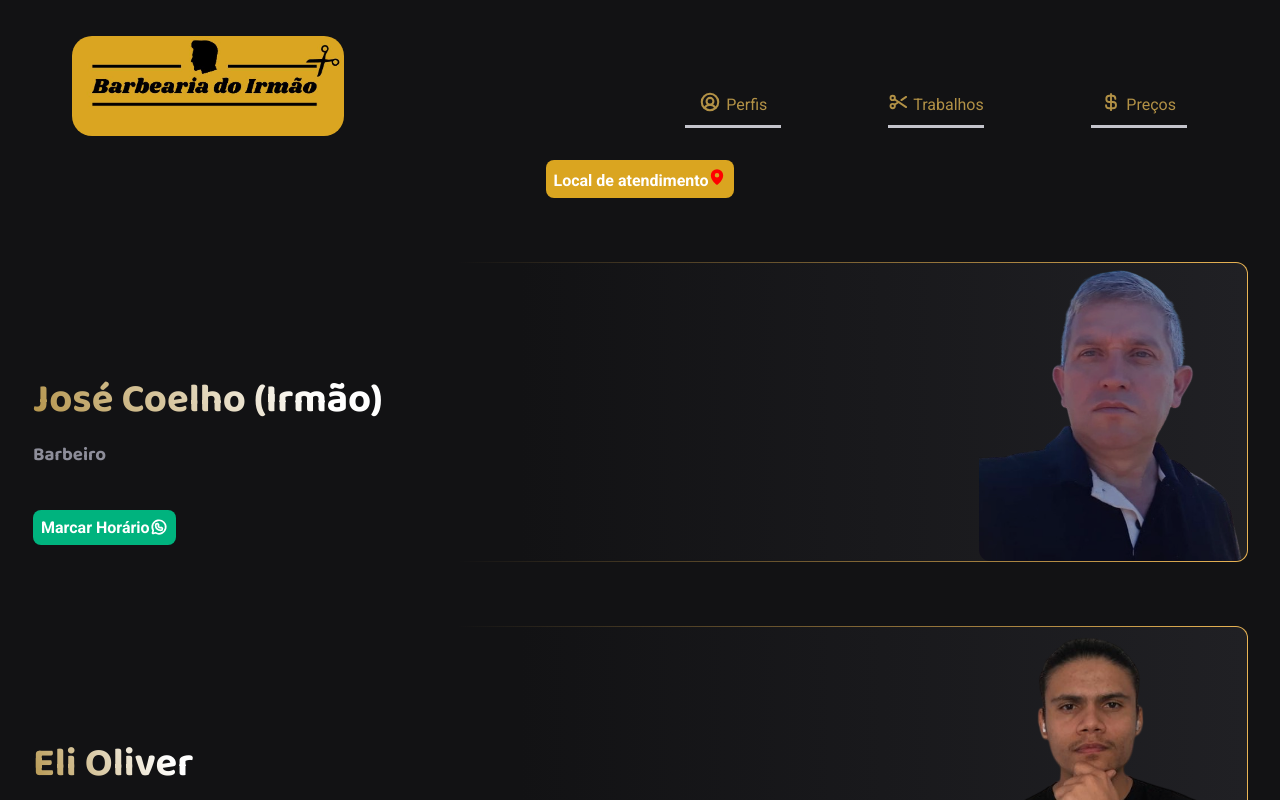
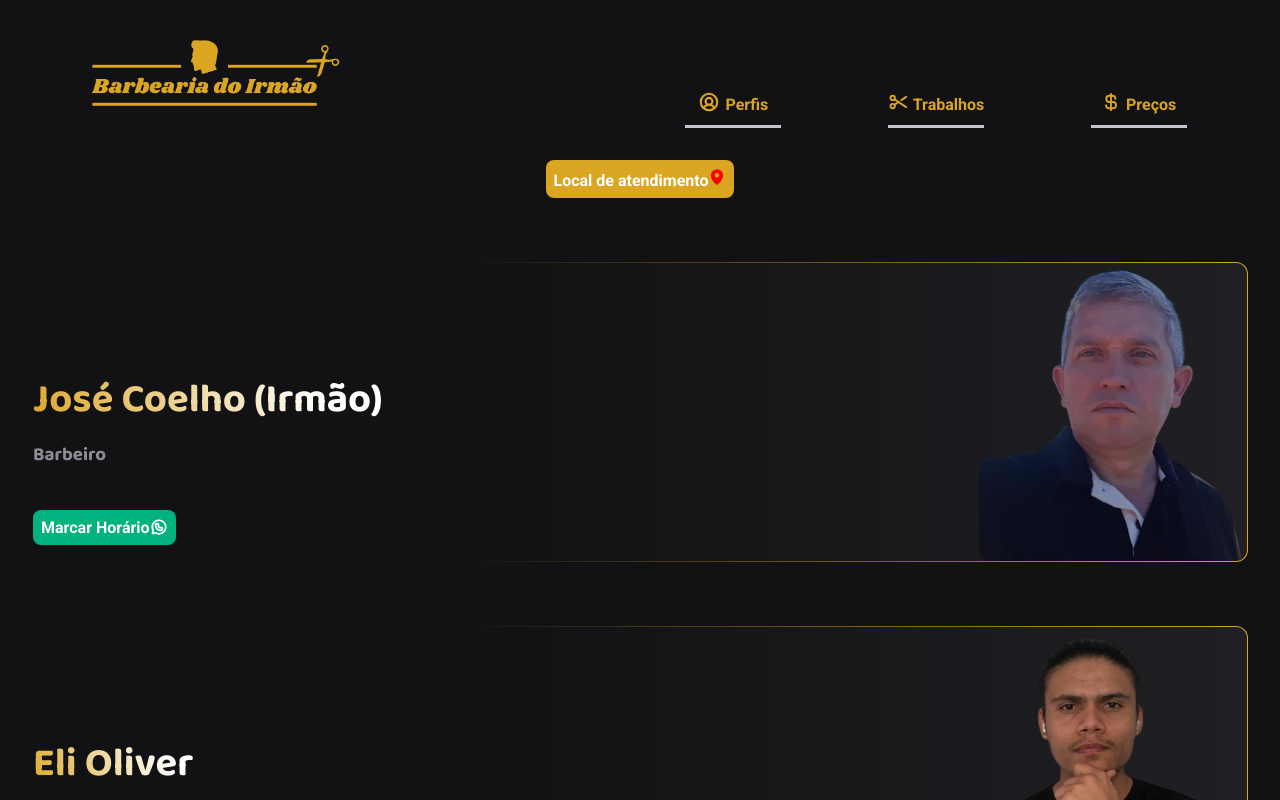
Before and after one commit to devliov/barbearia-do-iamao, a React (Vite) app: page / in a window 1280 px wide. Shown: the top 800 px of the page. Built offline with nearby package versions, Linux system fonts and the light colour scheme.

Commit message:
style: new logo and css color

```diff
--- a/src/components/Header/index.tsx
+++ b/src/components/Header/index.tsx
@@ -2,7 +2,7 @@ import { CurrencyDollar, Scissors, UserCircle } from "phosphor-react";
 import { HeaderContainer } from "./styles";
 import { ReactNode } from "react";
 
-import Logo from "../../assets/Barbearia do Irmão.jpg";
+import Logo from "../../assets/logo-barbearia-do-irmão.png";
 import ScrollToTopButton from "../Button-scroll";
 
 type MenuHeader = {
--- a/src/components/Header/styles.ts
+++ b/src/components/Header/styles.ts
@@ -50,10 +50,12 @@ export const HeaderContainer = styled.header`
       align-items: center;
       text-decoration: none;
       border-top: 3px solid transparent;
+      color: ${(props) => props.theme["gold-500"]};
       border-bottom: 3px solid ${(props) => props.theme["gray-300"]};
 
       span {
-        color: ${(props) => props.theme["gold-500"]};
+        color: ${(props) => props.theme["gold-300"]};
+        font-weight: 600;
       }
 
       &:hover {
--- a/src/pages/home/styles.ts
+++ b/src/pages/home/styles.ts
@@ -26,7 +26,7 @@ export const ContainerMain = styled.main`
     linear-gradient(
         to right,
         ${(props) => props.theme["gray-900"]} 35%,
-        ${(props) => props.theme["gold-700"]} 100%
+        ${(props) => props.theme["gold-300"]} 100%
       )
       border-box;
   border-radius: 12px;
@@ -42,7 +42,7 @@ export const ContainerMain = styled.main`
       width: max-content;
       background: linear-gradient(
         60deg,
-        ${(props) => props.theme["gold-500"]} 0%,
+        ${(props) => props.theme["gold-300"]} 0%,
         ${(props) => props.theme["white"]} 80%
       );
       -webkit-text-fill-color: transparent;
@@ -148,7 +148,7 @@ export const LocationContainer = styled.section`
 
   a {
     text-decoration: none;
-    font-weight: bold;
+    font-weight: 600;
     color: white;
     text-align: center;
     padding: 0.5rem;
@@ -157,7 +157,7 @@ export const LocationContainer = styled.section`
 
     :hover {
       a {
-        background-color: ${(props) => props.theme["gold-500"]};
+        background-color: ${(props) => props.theme["gold-700"]};
       }
     }
   }
```
Also changed, not shown: src/assets/logo-barbearia-do-irmão.png (added).
